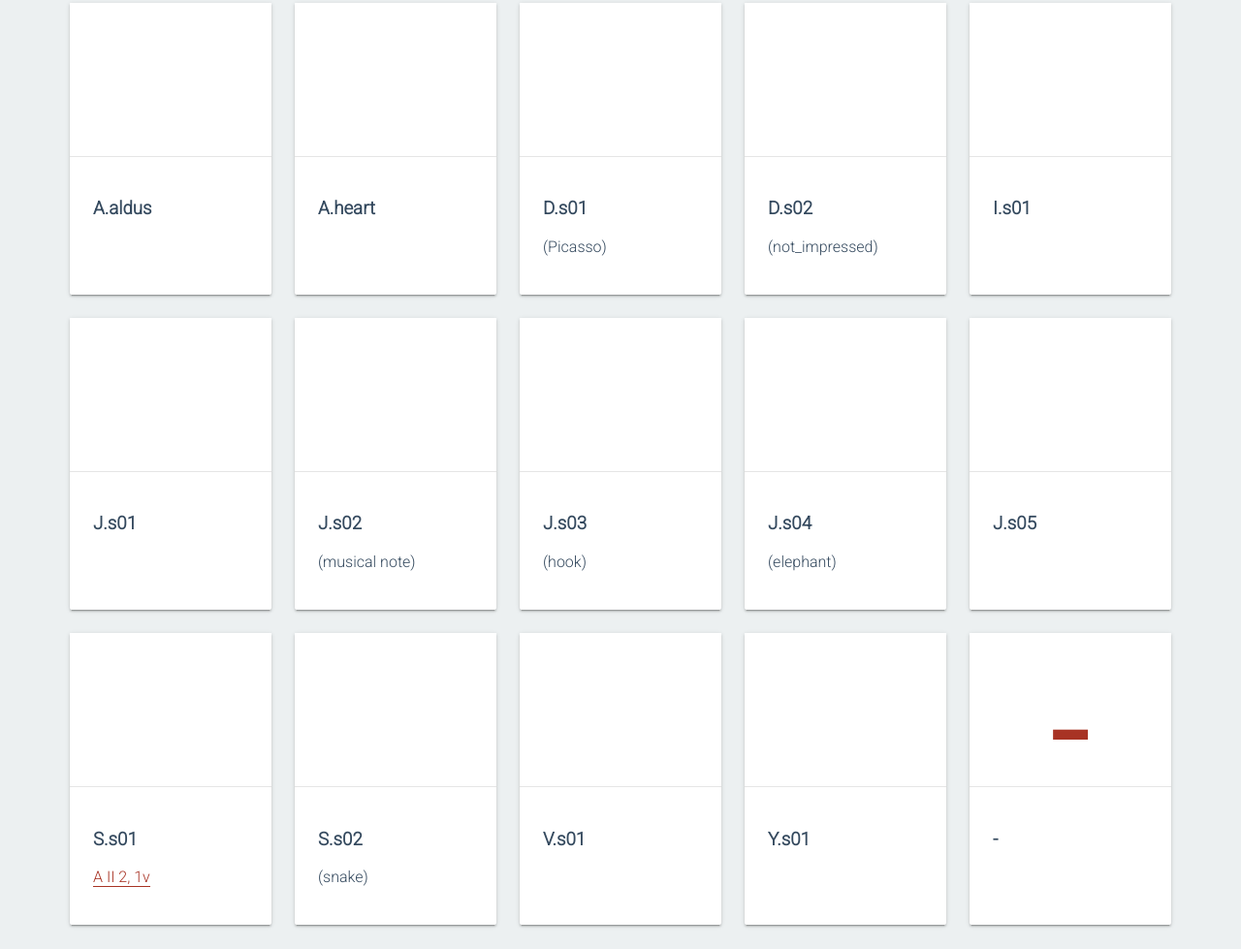
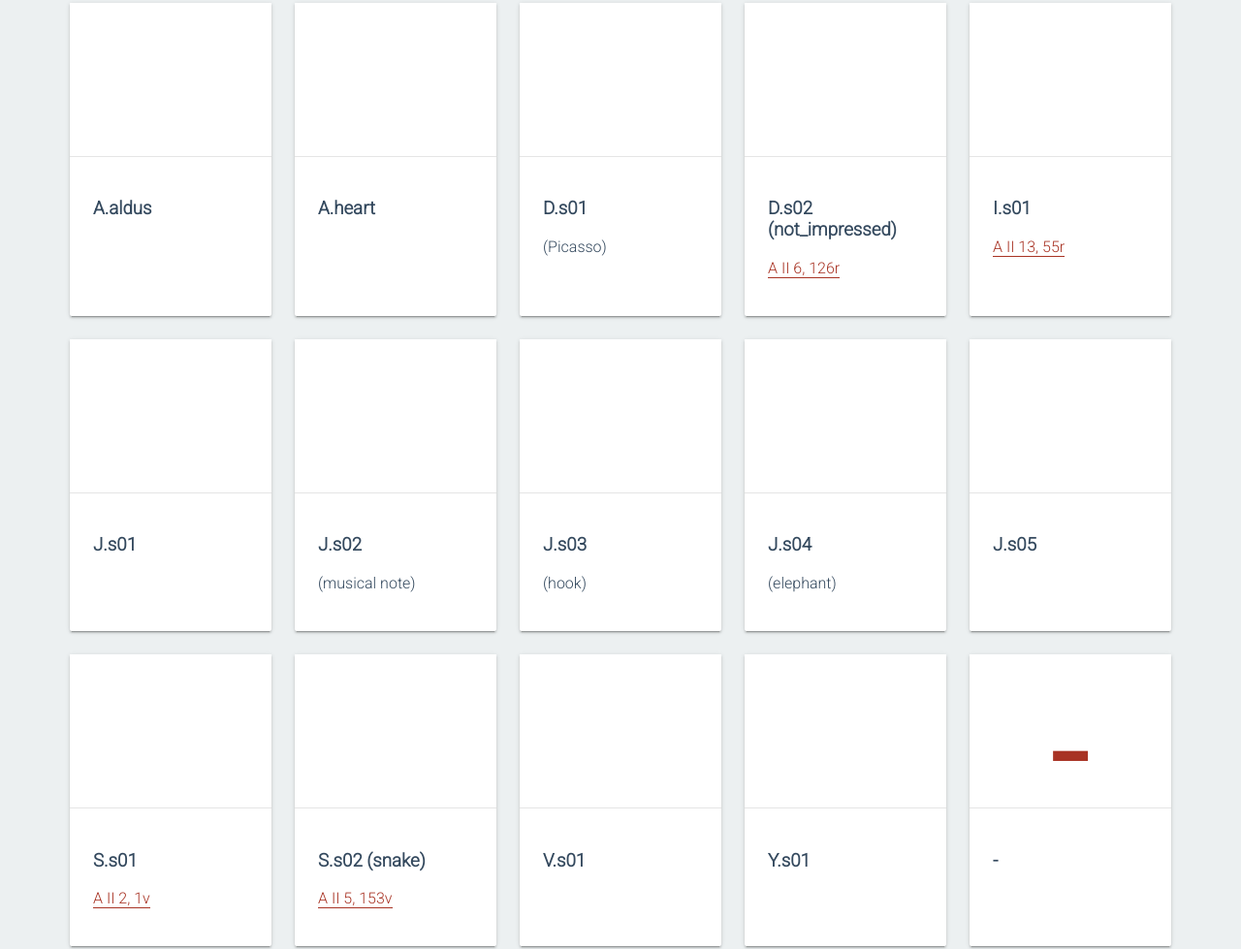
Before and after one commit to maybegeek/Schopf1397, a plain HTML site: page index.htm in a window 1280 px wide. Shown: the part 2797-3776 px from the top of the page at 97% size. Drawn offline with Linux system fonts and the light colour scheme; files whose address does not match are found by name.

Commit message:
update: Herkunft der Glyphen

```diff
--- a/index.htm
+++ b/index.htm
@@ -155,11 +155,11 @@
       </div>
       <div class="item">
         <p class="glyph">&#xf0019;</p>
-        <div class="info"><h3>D.s02</h3><p>(not_impressed)</p></div>
+        <div class="info"><h3>D.s02 (not_impressed)</h3><p><a href="http://www.e-codices.unifr.ch/de/ubb/A-II-0006/126r">A II 6, 126r</a></p></div>
       </div>
       <div class="item">
         <p class="glyph">&#xf001b;</p>
-        <div class="info"><h3>I.s01</h3></div>
+        <div class="info"><h3>I.s01</h3><p><a href="http://www.e-codices.unifr.ch/de/ubb/A-II-0013/55r">A II 13, 55r</a></p></div>
       </div>
       <div class="item">
         <p class="glyph">&#xf000e;</p>
@@ -187,7 +187,7 @@
       </div>
       <div class="item">
         <p class="glyph">&#xf001a;</p>
-        <div class="info"><h3>S.s02</h3><p>(snake)</p></div>
+        <div class="info"><h3>S.s02 (snake)</h3><p><a href="http://www.e-codices.unifr.ch/de/ubb/A-II-0005/153v">A II 5, 153v</a></p></div>
       </div>
       <div class="item">
         <p class="glyph">&#xf0017;</p>
```
